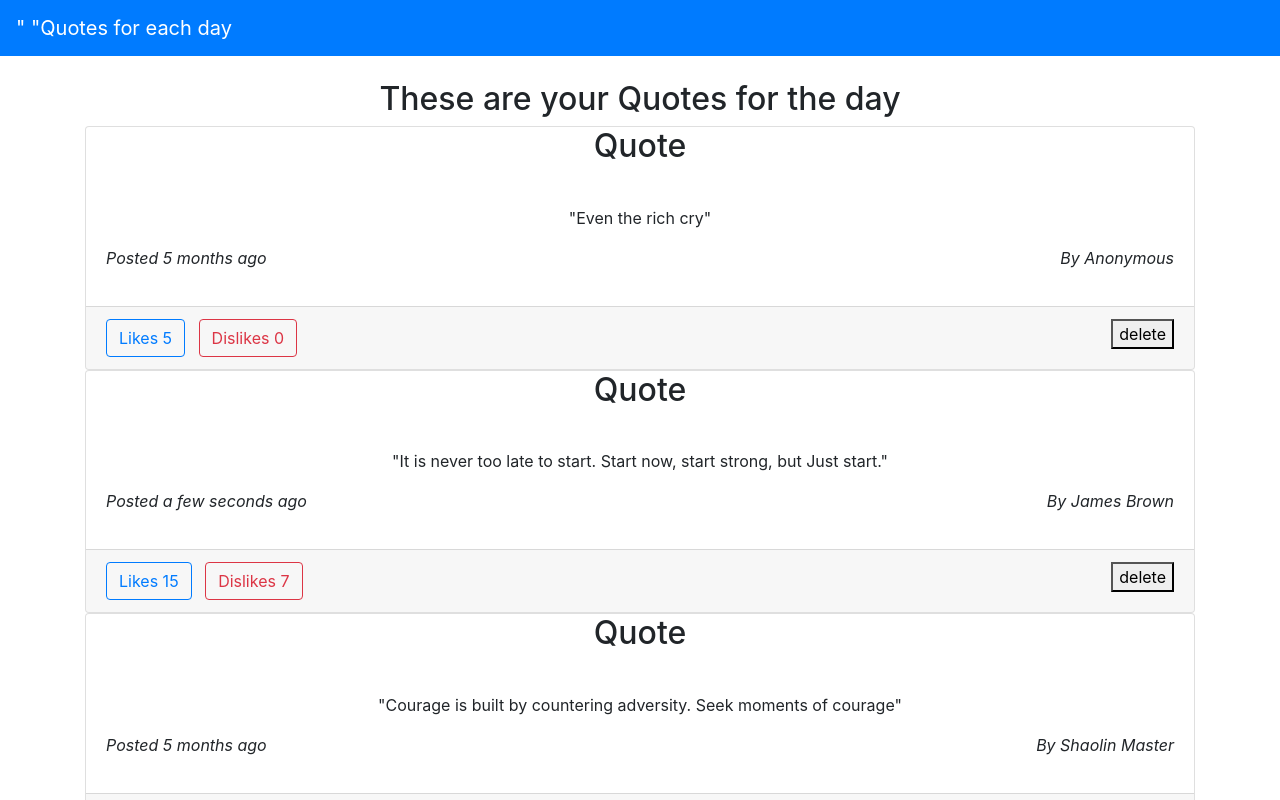
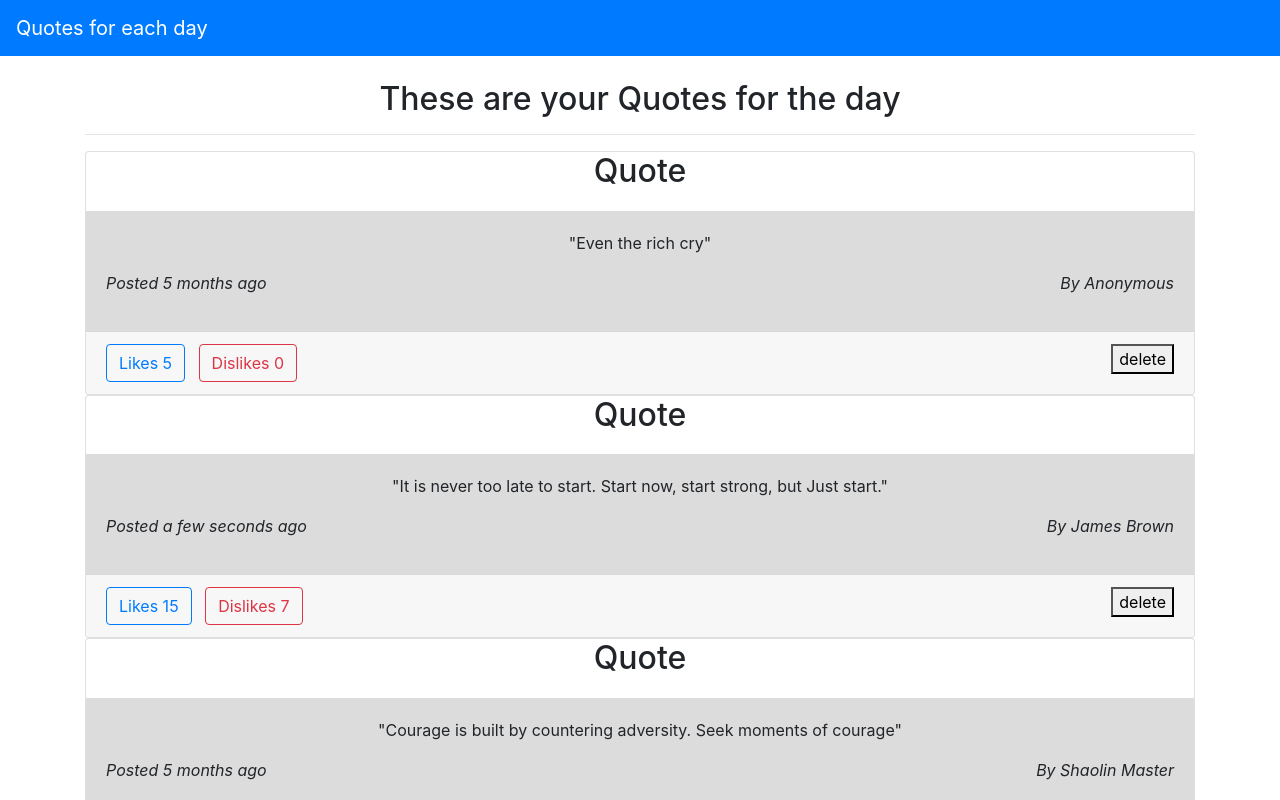
Before and after one commit to mogere/quotes, an Angular app: page / in a window 1280 px wide. Shown: the top 800 px of the page. Built offline with nearby package versions, Linux system fonts and the light colour scheme.

Commit message:
change styling elements

```diff
--- a/src/app/navbar/navbar.component.html
+++ b/src/app/navbar/navbar.component.html
@@ -1,4 +1,4 @@
 
 <nav class="navbar navbar-dark bg-primary mb-4 ">
-    <a href="#" class="navbar-brand">"  "Quotes for each day</a>
+    <a href="#" class="navbar-brand">Quotes for each day</a>
 </nav>
--- a/src/app/quotes/quotes.component.html
+++ b/src/app/quotes/quotes.component.html
@@ -1,5 +1,5 @@
 <div class="container">
-        <h2 class = "text-center">These are your Quotes for the day</h2>
+        <h2 class = "text-center">These are your Quotes for the day</h2>   <hr>
 
     <div *ngFor='let quote of quotes; let i = index' class="card">
             <div class="card-title text-center">
--- a/src/styles.css
+++ b/src/styles.css
@@ -1,2 +1,5 @@
 /* You can add global styles to this file, and also import other style files */
 @import "~bootstrap/dist/css/bootstrap.css";
+.card-body{
+    background-color: gainsboro;
+}
```
